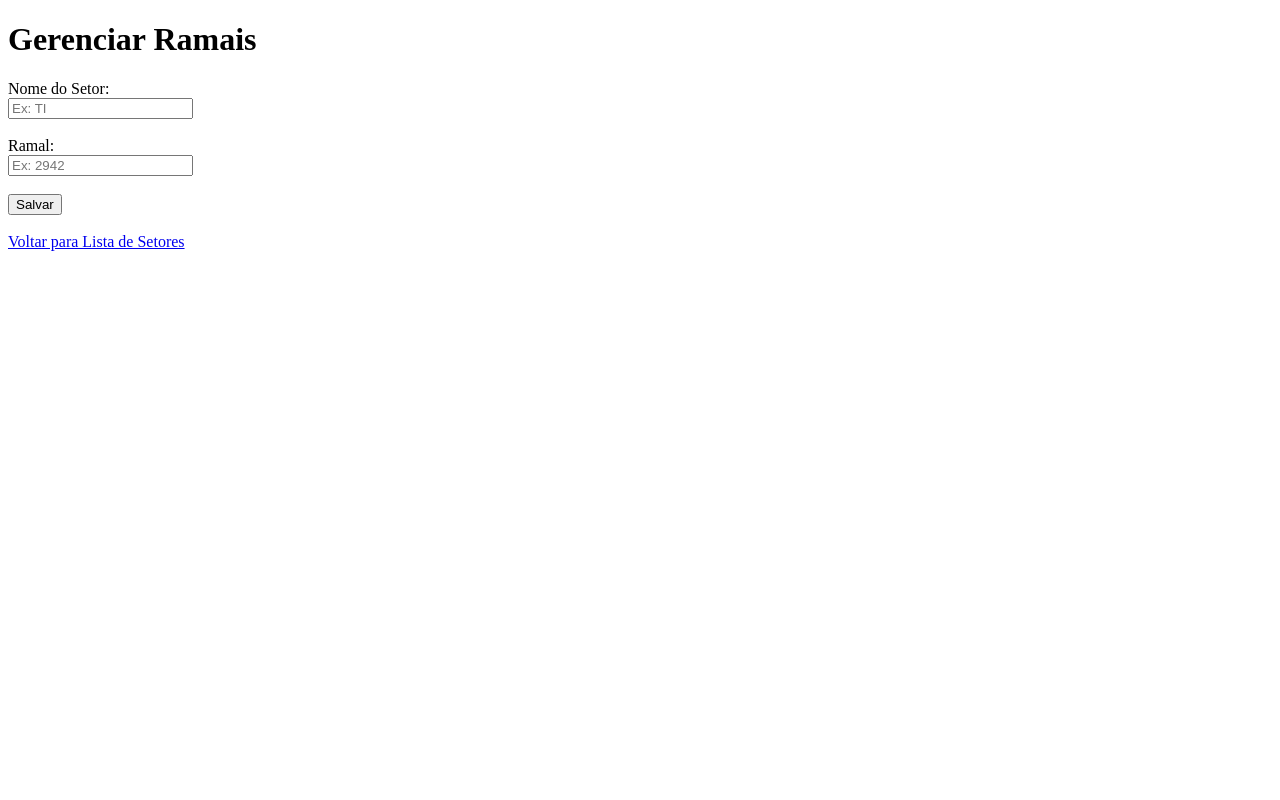
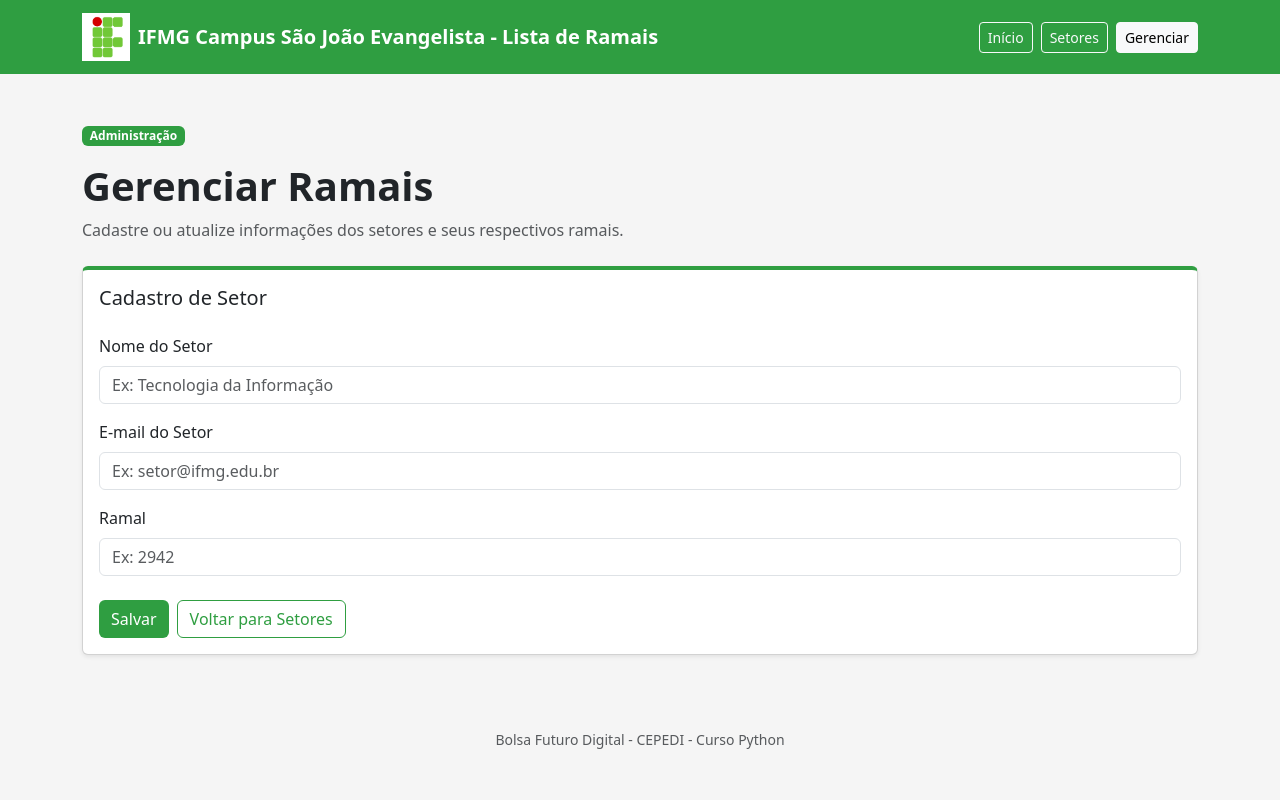
Before and after one commit to Nonato21/Grupo03-CepedPython, a Django app: page /gerenciar/ in a window 1280 px wide. Run offline with Django 5.2, Linux system fonts and the light colour scheme.

Commit message:
Update gerenciar_ramais.html
gerenciar ramais novo

```diff
--- a/lista_telefonica/ramais/templates/ramais/gerenciar_ramais.html
+++ b/lista_telefonica/ramais/templates/ramais/gerenciar_ramais.html
@@ -1,15 +1,169 @@
+{% load static %}
 <!DOCTYPE html>
-<html>
-<body>
-    <h1>Gerenciar Ramais</h1>
-    <form>
-        <label>Nome do Setor:</label><br>
-        <input type="text" placeholder="Ex: TI"><br><br>
-        <label>Ramal:</label><br>
-        <input type="text" placeholder="Ex: 2942"><br><br>
-        <button type="submit">Salvar</button>
-    </form>
-    <br>
-    <a href="{% url 'listar_setores' %}">Voltar para Lista de Setores</a>
-</body>
+<html lang="pt-br">
+  <head>
+    <meta charset="UTF-8" />
+    <meta name="viewport" content="width=device-width, initial-scale=1.0" />
+    <title>IFMG - Lista de Ramais | Gerenciar Ramais</title>
+
+    <!-- Bootstrap CSS -->
+    <link
+      href="https://cdn.jsdelivr.net/npm/bootstrap@5.3.8/dist/css/bootstrap.min.css"
+      rel="stylesheet"
+    />
+
+    <!-- CSS personalizado -->
+    <link rel="stylesheet" href="{% static 'ramais/css/style.css' %}" />
+
+    <!-- Favicon -->
+    <link
+      rel="icon"
+      href="{% static 'ramais/img/favicon.ico' %}?v=2"
+      type="image/x-icon"
+    />
+    <link
+      rel="shortcut icon"
+      href="{% static 'ramais/img/favicon.ico' %}?v=2"
+      type="image/x-icon"
+    />
+  </head>
+
+  <body>
+    <!-- Barra de navegação -->
+    <nav class="navbar navbar-expand-lg navbar-dark navbar-if">
+      <div class="container">
+        <a
+          class="navbar-brand d-flex align-items-center gap-2"
+          href="{% url 'index' %}"
+        >
+          <img
+            src="{% static 'ramais/img/logo-if.png' %}"
+            alt="Logo do Instituto Federal"
+            class="logo-if"
+          />
+          <span class="fw-bold">IFMG Campus São João Evangelista - Lista de Ramais</span>
+        </a>
+
+        <!-- Botão do menu em telas pequenas -->
+        <button
+          class="navbar-toggler"
+          type="button"
+          data-bs-toggle="collapse"
+          data-bs-target="#menuNavbar"
+          aria-controls="menuNavbar"
+          aria-expanded="false"
+          aria-label="Abrir menu de navegação"
+        >
+          <span class="navbar-toggler-icon"></span>
+        </button>
+
+        <!-- Links da navbar -->
+        <div class="collapse navbar-collapse justify-content-end" id="menuNavbar">
+          <div class="navbar-nav gap-2">
+            <a href="{% url 'index' %}" class="btn btn-outline-light btn-sm">
+              Início
+            </a>
+
+            <a href="{% url 'listar_setores' %}" class="btn btn-outline-light btn-sm">
+              Setores
+            </a>
+
+            <a href="{% url 'gerenciar_ramais' %}" class="btn btn-light btn-sm">
+              Gerenciar
+            </a>
+          </div>
+        </div>
+      </div>
+    </nav>
+
+    <!-- Conteúdo principal -->
+    <main class="container my-5">
+      <!-- Cabeçalho da página -->
+      <section class="mb-4">
+        <span class="badge badge-if mb-3">Administração</span>
+
+        <h1 class="fw-bold">
+          Gerenciar Ramais
+        </h1>
+
+        <p class="text-muted">
+          Cadastre ou atualize informações dos setores e seus respectivos ramais.
+        </p>
+      </section>
+
+      <!-- Card do formulário -->
+      <section class="card card-if shadow-sm">
+        <div class="card-body">
+          <h5 class="card-title mb-4">
+            Cadastro de Setor
+          </h5>
+
+          <form method="post">
+            {% csrf_token %}
+
+            <div class="mb-3">
+              <label for="nome" class="form-label">
+                Nome do Setor
+              </label>
+              <input
+                type="text"
+                class="form-control"
+                id="nome"
+                name="nome"
+                placeholder="Ex: Tecnologia da Informação"
+              />
+            </div>
+
+            <div class="mb-3">
+              <label for="email" class="form-label">
+                E-mail do Setor
+              </label>
+              <input
+                type="email"
+                class="form-control"
+                id="email"
+                name="email"
+                placeholder="Ex: setor@ifmg.edu.br"
+              />
+            </div>
+
+            <div class="mb-4">
+              <label for="ramal" class="form-label">
+                Ramal
+              </label>
+              <input
+                type="text"
+                class="form-control"
+                id="ramal"
+                name="ramal"
+                placeholder="Ex: 2942"
+              />
+            </div>
+
+            <div class="d-flex gap-2">
+              <button type="submit" class="btn btn-if">
+                Salvar
+              </button>
+
+              <a href="{% url 'listar_setores' %}" class="btn btn-if-outline">
+                Voltar para Setores
+              </a>
+            </div>
+          </form>
+        </div>
+      </section>
+    </main>
+
+    <!-- Rodapé -->
+    <footer class="text-center text-muted py-4">
+      <small>
+        Bolsa Futuro Digital - CEPEDI - Curso Python
+      </small>
+    </footer>
+
+    <!-- Bootstrap JS -->
+    <script
+      src="https://cdn.jsdelivr.net/npm/bootstrap@5.3.8/dist/js/bootstrap.bundle.min.js"
+    ></script>
+  </body>
 </html>
```
